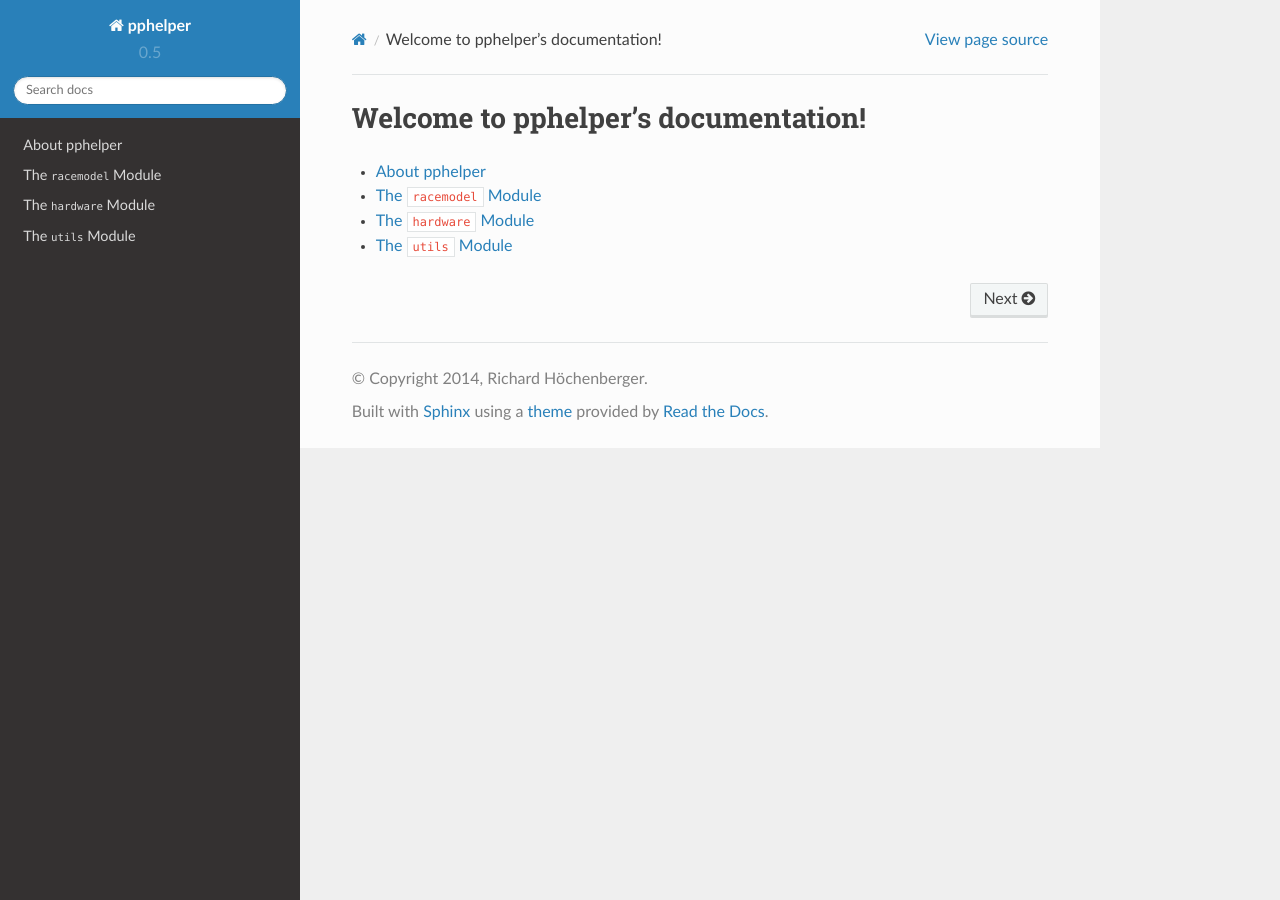
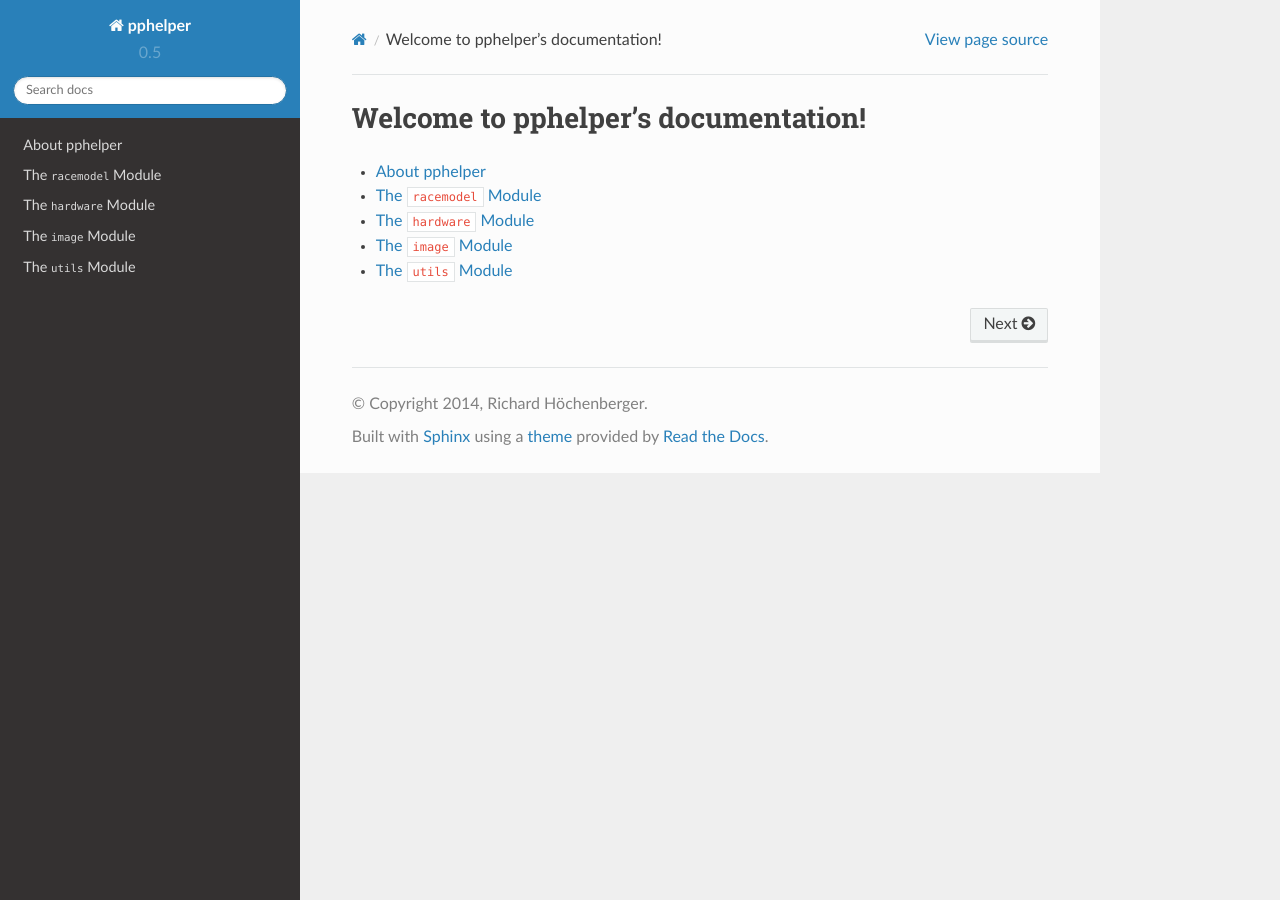
Before and after one commit to hoechenberger/pphelper, a Sphinx documentation site: the page built from doc/source/index.rst, in a window 1280 px wide. Built offline with Sphinx 7.4.7 and the Read the Docs theme 2.0.0, drawn with Linux system fonts in a browser that asks for light colours.

Commit message:
DOC: Add image module

```diff
--- /dev/null
+++ b/doc/source/image.rst
@@ -0,0 +1,7 @@
+The ``image`` Module
+====================
+
+.. automodule:: pphelper.image
+    :members:
+    :undoc-members:
+    :inherited-members:
--- a/doc/source/index.rst
+++ b/doc/source/index.rst
@@ -12,4 +12,5 @@ Welcome to pphelper's documentation!
    about
    racemodel
    hardware
+   image
    utils
```
